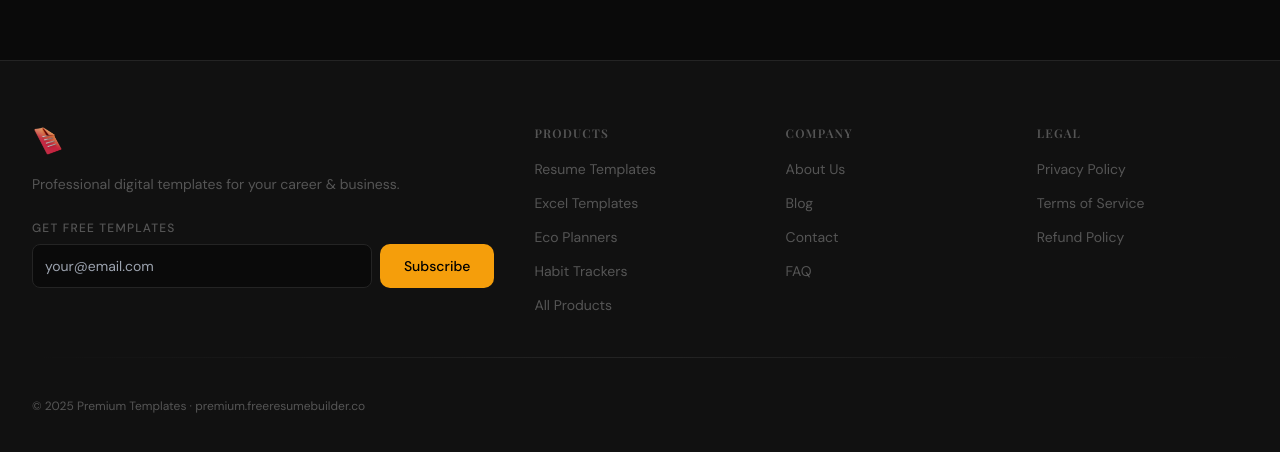
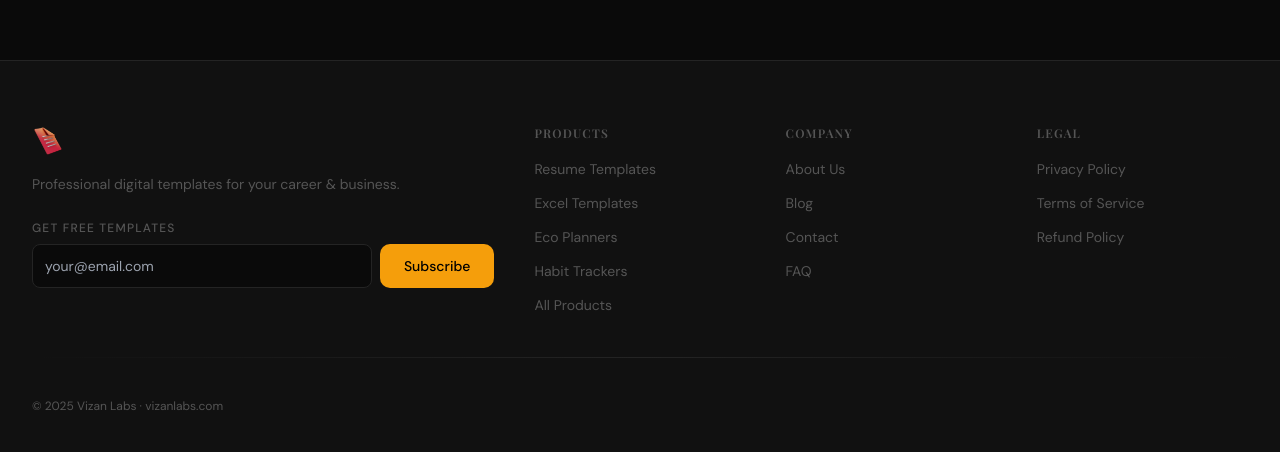
Before and after one commit to Helpvzn/vizanlabs.com, a SvelteKit app: page /checkout in a window 1280 px wide. Shown: the part 944-1396 px from the top of the page. Built offline with nearby package versions, Linux system fonts and the light colour scheme.

Commit message:
fix: update all domain references to vizanlabs.com

```diff
--- a/content/settings/footer.md
+++ b/content/settings/footer.md
@@ -1,6 +1,6 @@
 ---
 tagline: "Professional digital templates for your career & business."
-copyright: "© 2025 Premium Templates · premium.freeresumebuilder.co"
+copyright: "© 2025 Vizan Labs · vizanlabs.com"
 showNewsletter: true
 social:
   twitter: ""
--- a/src/routes/+layout.svelte
+++ b/src/routes/+layout.svelte
@@ -278,7 +278,7 @@
 
     <div class="flex flex-col sm:flex-row items-center justify-between gap-4">
       <p class="text-xs" style="color:var(--text-3)">
-        {footer.copyright || `© ${year} ${site.siteName || 'Premium Templates'} · premium.freeresumebuilder.co`}
+        {footer.copyright || `© ${year} ${site.siteName || 'Vizan Labs'} · vizanlabs.com`}
       </p>
       <!-- Social links (CMS controlled) -->
       <div class="flex items-center gap-3">
--- a/src/routes/checkout/+page.svelte
+++ b/src/routes/checkout/+page.svelte
@@ -8,7 +8,7 @@
     if (!items.length) return;
     const id = items[0].lemonsqueezyId;
     if (id) {
-      window.location.href = `https://freeresumebuilder.lemonsqueezy.com/checkout/buy/${id}?checkout[success_url]=https://premium.freeresumebuilder.co/success`;
+      window.location.href = `https://freeresumebuilder.lemonsqueezy.com/checkout/buy/${id}?checkout[success_url]=https://vizanlabs.com/success`;
     } else {
       processing = false;
       alert('No checkout link configured. Add Lemon Squeezy Variant ID in CMS.');
--- a/static/admin/config.yml
+++ b/static/admin/config.yml
@@ -1,13 +1,13 @@
 backend:
   name: github
-  repo: Helpvzn/premium.freeresumebuilder
+  repo: Helpvzn/vizanlabs.com
   branch: main
-  base_url: https://premium.freeresumebuilder.co
+  base_url: https://vizanlabs.com
   auth_endpoint: /api/auth/callback
 
 media_folder: "static/uploads"
 public_folder: "/uploads"
-site_url: https://premium.freeresumebuilder.co
+site_url: https://vizanlabs.com
 logo_url: /uploads/logo.svg
 show_preview_links: true
 
```
